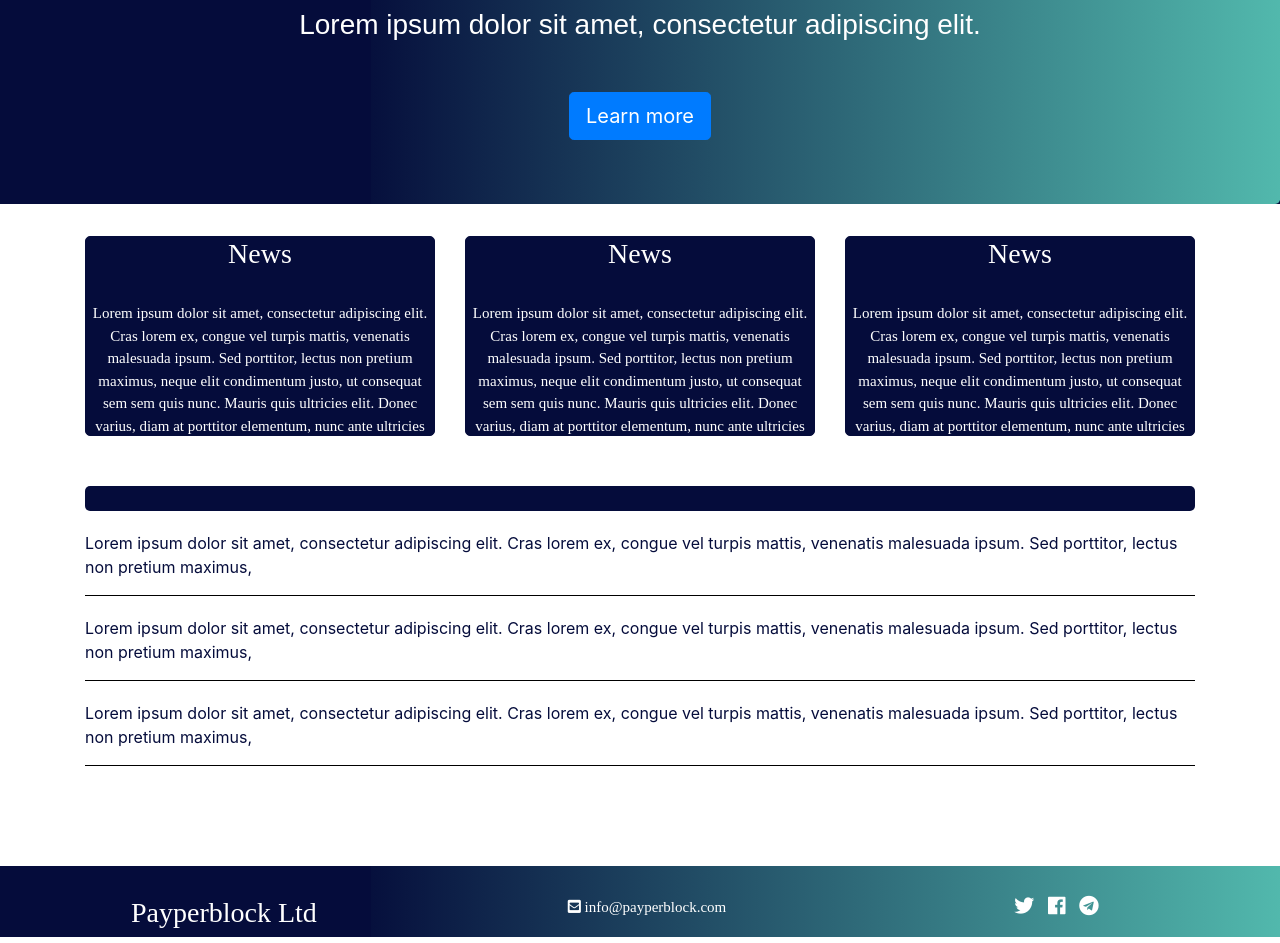
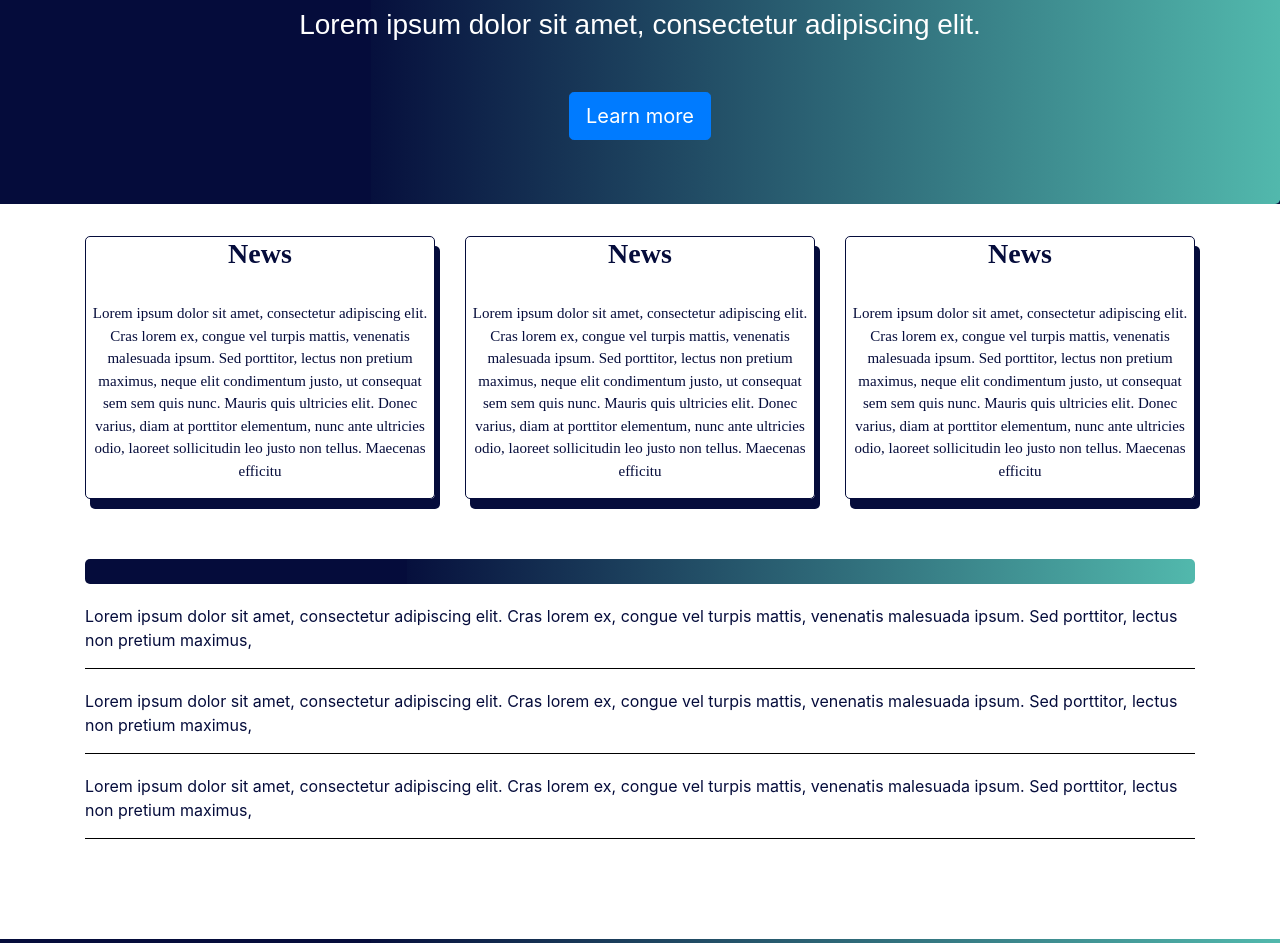
Before and after one commit to avengerpb/PaybChain, a CodeIgniter app: page /database/ in a window 1280 px wide. Shown: the part 441-1384 px from the top of the page. Run offline with CodeIgniter, Linux system fonts and the light colour scheme; some libraries are stand-ins or nearby versions.

Commit message:
New design

```diff
--- a/application/assets/css/style.css
+++ b/application/assets/css/style.css
@@ -19,29 +19,34 @@
 }
 
 .textbox {
-  height:200px;
+  min-height: 100px;
+  height: auto;
   border:1px solid #050C3B;
   text-align: center;
-  background-color: #050C3B;
-  border-radius: 5px
+  box-shadow: 5px 10px #050C3B;
+  border-radius: 5px;
+  margin-bottom: 10px;
+
 
 }
 
 .textbox p{
   font-size: 15px;
   font-family: Montserrat;
-  color: white;
+  color: #050C3B;
 }
 
 .textbox h3{
+  font-weight: bold;
   font-family: Montserrat;
-  color: white;
+  color: #050C3B;
 }
 
 .line {
   margin-top: 50px;
   height: 25px;
-  background-color: #050C3B;
+  background-color: #050D3B;
+  background-image: linear-gradient(270deg, #64E3C9 0%, rgba(90,203,185,0.90) 0%, rgba(13,30,71,0.17) 71%, #050C3B 71%);
   border-radius: 5px;
 }
 
--- a/application/assets/js/main.js
+++ b/application/assets/js/main.js
@@ -1,3 +1,4 @@
 $(document).ready(function() {
-    $("#banner").fadeIn("slow");
+    $(".textbox").hide().fadeIn(4000);
+    $("#banner").hide().fadeIn(4000);
 });
--- a/application/views/front_page/main.php
+++ b/application/views/front_page/main.php
@@ -2,9 +2,9 @@
 defined('BASEPATH') OR exit('No direct script access allowed');
 ?>
 <!-- Banner -->
-<div class="jumbotron gradient" style="border:none;box-shadow: none;" id = "banner">
+<div class="jumbotron gradient" style="border:none;box-shadow: none;" >
   <div class="page-header">
-  <img src="application/assets/images/P.png" alt="Paris" class="center" height="20%" width="auto">
+  <img src="application/assets/images/P.png" alt="Paris" class="center" height="20%" width="auto" id = "banner">
   <div class="text">
     <h1>PayB Chain Foundation</h1>
     <h3>Lorem ipsum dolor sit amet, consectetur adipiscing elit.</h3>
```
